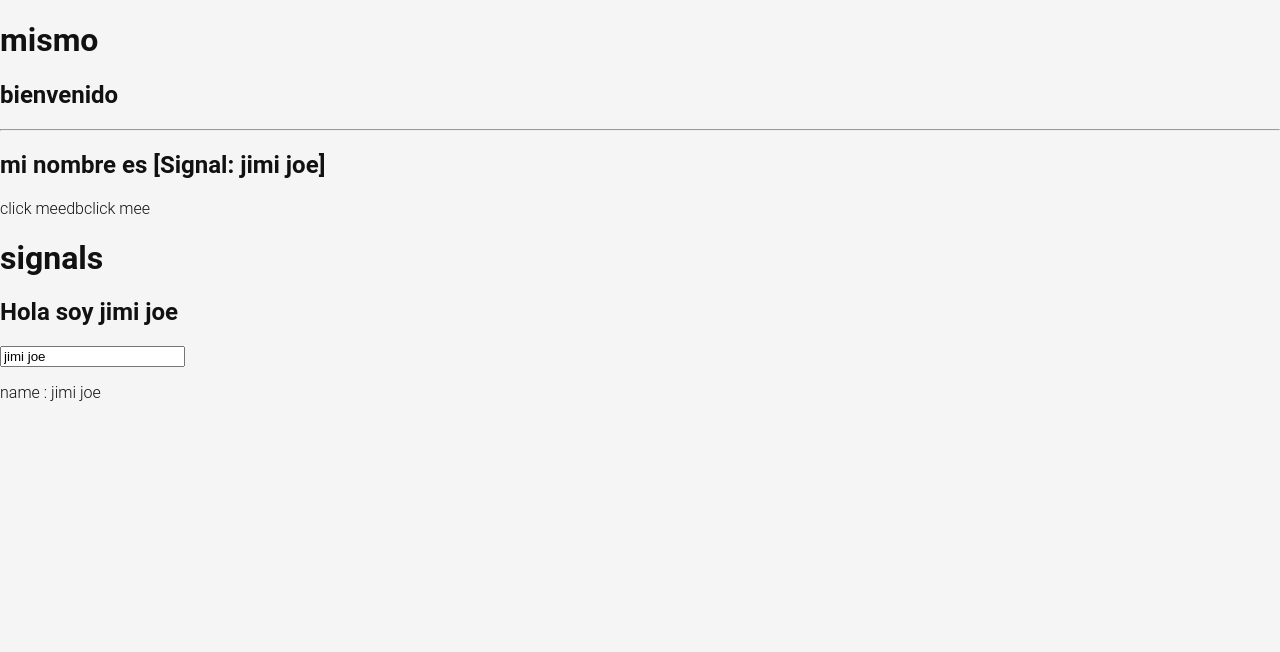
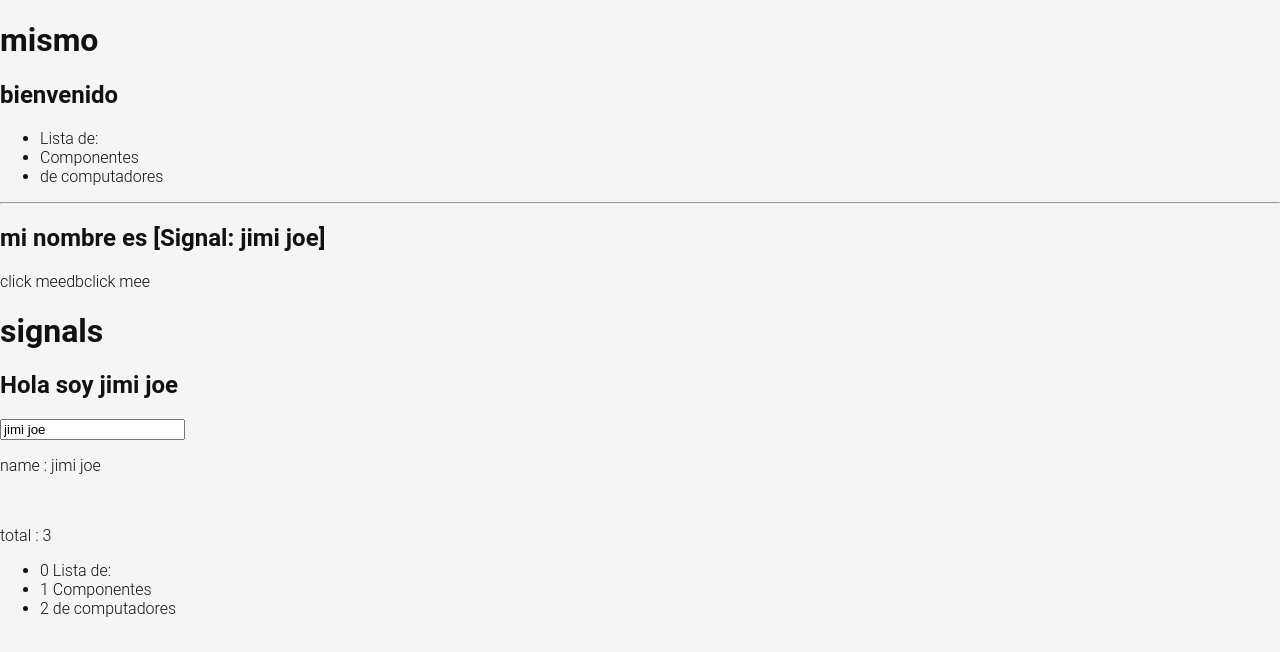
Before and after one commit to jimiseven/FrontDevRoute, an Angular app in the folder todoList/: page /labs in a window 1280 px wide. Shown: the top 652 px of the page. Built offline with nearby package versions, Linux system fonts and the light colour scheme.

Commit message:
directivas de control

```diff
--- a/todoList/src/app/pages/home/home.component.html
+++ b/todoList/src/app/pages/home/home.component.html
@@ -16,7 +16,17 @@
       <!-- This section should be hidden by default and shown when there are todos -->
       <section class="main">
         <ul class="todo-list">
-          <li class="completed">
+          <li *ngFor="let task of tasks()">
+            <div class="view">
+              <input class="toggle" type="checkbox" />
+              <label>{{task}}</label>
+              <button class="destroy"></button>
+            </div>
+            <input class="edit" value="Buy a unicorn" />
+          </li>
+
+          <!-- de momento estas desavilitado las funciones extras -->
+          <!-- <li class="completed">
             <div class="view">
               <input class="toggle" type="checkbox" checked />
               <label>Learn JavaScript</label>
@@ -39,7 +49,7 @@
               <button class="destroy"></button>
             </div>
             <input class="edit" value="Make dishes" />
-          </li>
+          </li> -->
         </ul>
       </section>
       <!-- This footer should be hidden by default and shown when there are todos -->
--- a/todoList/src/app/pages/home/home.component.ts
+++ b/todoList/src/app/pages/home/home.component.ts
@@ -1,12 +1,20 @@
-import { Component } from '@angular/core';
+import { CommonModule } from '@angular/common';
+import { Component, signal } from '@angular/core';
 
 @Component({
   selector: 'app-home',
   standalone: true,
-  imports: [],
+  imports: [CommonModule],
   templateUrl: './home.component.html',
   styleUrl: './home.component.css'
 })
 export class HomeComponent {
-
+  tasks = signal([
+    'Lista de: ',
+    'Componentes',
+    'add 1',
+    'add 2',
+    'add 3',
+    'de computadores'
+  ])
 }
--- a/todoList/src/app/pages/labs/labs.component.html
+++ b/todoList/src/app/pages/labs/labs.component.html
@@ -1,11 +1,11 @@
 <div class="container">
     <h1>mismo</h1>
     <h2>{{ title }}</h2>
-    <!-- <ul>
-      <li *ngFor="let l1 of task">
+    <ul>
+      <li *ngFor="let l1 of tasks ();">
         {{ l1 }}
       </li>
-    </ul> -->
+    </ul>
     <hr />
 
     <!-- el uso de {{}} hace que un html normal se vuelva dinamico y podamos operar -->
@@ -25,4 +25,16 @@
 
     <p>name : {{name()}}</p>
 
+
+    <br>
+
+    <!-- Las directivas de control son como las directicas como if, for, pero con mas
+    funcionalidades -->
+    <p>total : {{tasks().length}}</p>
+    <ul>
+      <li *ngFor="let l1 of tasks (); index as i ">
+        {{i}} {{ l1 }}
+      </li>
+    </ul>
+
   </div>
--- a/todoList/src/app/pages/labs/labs.component.ts
+++ b/todoList/src/app/pages/labs/labs.component.ts
@@ -1,20 +1,21 @@
+import { CommonModule } from '@angular/common';
 import { signal } from '@angular/core';
 import { Component } from '@angular/core';
 
 @Component({
-  selector: 'app-LabsComponentmponent',
+  selector: 'app-LabsComponent',
   standalone: true,
-  imports: [],
+  imports: [CommonModule],
   templateUrl: './labs.component.html',
   styleUrl: './labs.component.css'
 })
 export class LabsComponent {
   title = 'bienvenido';//este dato lo estamos pasando atraves del html
-  task = [
+  tasks = signal([
     'Lista de: ',
     'Componentes',
     'de computadores'
-  ]
+  ])
   name = signal('jimi joe');
   age = 18;
 
```
